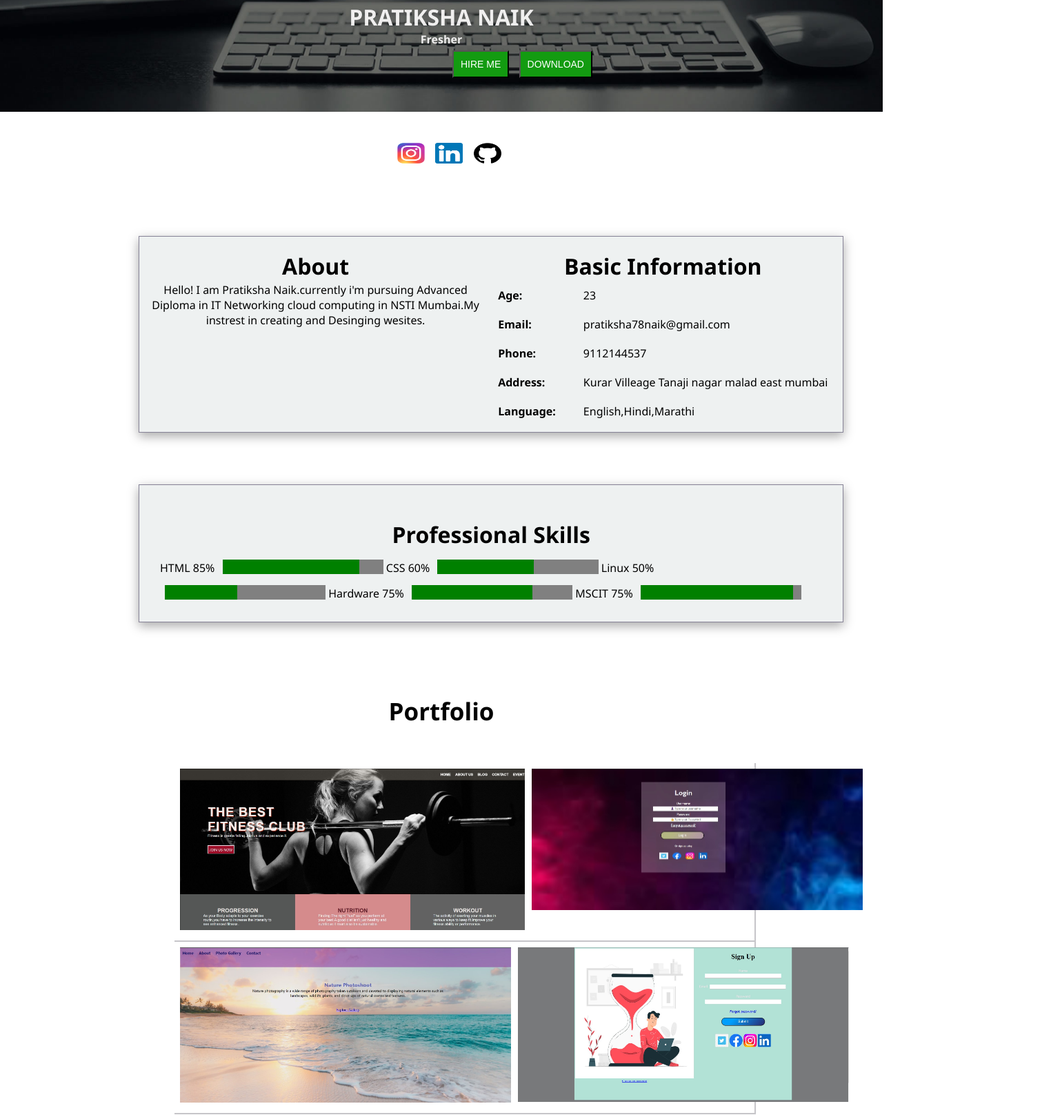
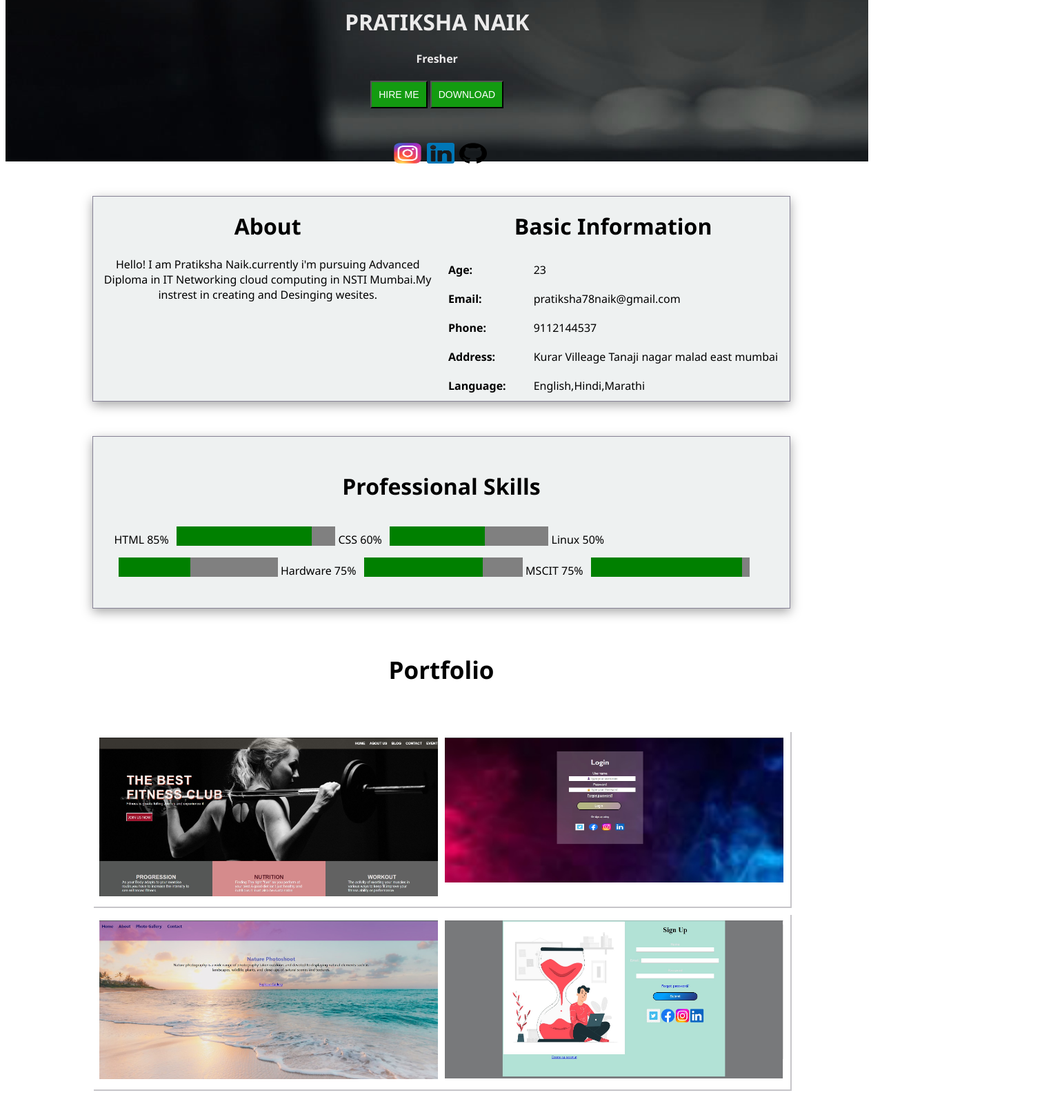
Before and after one commit to Pratiksha78Naik/Portfolio, a plain HTML site: page Portfolio/index.html in a window 1280 px wide. Shown: the part 349-1965 px from the top of the page at 69% size, 1524 px wide, since content can reach past the window. Drawn offline with Linux system fonts and the light colour scheme.

Commit message:
Add files via upload

```diff
--- a/Portfolio/Cv.css
+++ b/Portfolio/Cv.css
@@ -1,23 +1,27 @@
 *{
-    margin: 0;
-    padding: 0;
+
     box-sizing: border-box;
     font-family:'Segoe UI', Tahoma, Geneva, Verdana, sans-serif
   }
   body {
-    background-image: url(Img/hmk1.jpg);
-      padding: 1x;
-      margin: 1px;
-      height: 300px;
-      background-repeat: no-repeat;
+    /* background-image: url(Img/hmk1.jpg); */
+
+      /* height: 300px;  */
+      /* background:fixed;  */
       background-position:center;
       backdrop-filter: blur(2px);
-      background-size: 100%;
+
 
   }
+ .images{
+    background-image: url(Img/hmk1.jpg);
+    width: 99%;
+    height: 575px;
+ }
   nav{
     position: fixed;
-    width: 1523px;
+    margin: auto;
+    width: 98%;
     height: 50px;
     display: flex;
     justify-content: space-between;
@@ -66,7 +70,7 @@ h2{
 }
 .btn{
     padding: 10px;
-    margin: 5px;
+    margin: auto;
     text-transform: uppercase;
     font-family:Arial, Helvetica, sans-serif;
     background-color: rgb(19, 155, 17);
@@ -80,10 +84,11 @@ h2{
     background: transparent;
 }
 .btn1{
-    width:400px;
-    margin-left: 650px;
+    width:40%;
+    margin: auto;
 
 }
+
 .avtar{
    width: 200px;
    margin-top: 90px;
@@ -93,9 +98,9 @@ h2{
     display: flex;
     width: 80%;
     height: 95%;
-    margin-left:200px;
-    margin-top: 100px;
+    margin: auto;
     padding: 1px;
+    margin-top: 50px;
     background-color: rgba(207, 215, 216, 0.36);
     box-shadow: rgba(0, 0, 0, 0.35) 0px 5px 15px;
     border: 1px solid #868296;
@@ -122,9 +127,10 @@ th, td {
 .container2{
     padding: 30px;
     width: 80%;
-    height: 200px;
-    margin: 75px;
-    margin-left: 200px;
+    height: 250px;
+    margin: auto;
+    margin-top: 50px;
+    margin-bottom: 20px;
     background-color: rgba(207, 215, 216, 0.36);
     box-shadow: rgba(0, 0, 0, 0.35) 0px 5px 15px;
     border: 1px solid #868296;
@@ -149,9 +155,9 @@ h3{
   }
   .container3 {
     display: flex;
-    width: 66%;
-    margin-left:250px;
-    margin-top: 20px;
+    width: 80%;
+    margin: auto    ;
+    margin-top: 10px;
     padding: 1px;
     box-shadow: rgba(0, 0, 0, 0.35) 0px 5px 15px;
     box-shadow: 2px 2px #c6c5c9;
@@ -172,8 +178,8 @@ h3{
   }
   .container4{
     display: flex;
-    width: 66%;
-    margin-left:250px;
+    width: 90%;
+    margin: auto;
     padding: 1px;
     box-shadow: rgba(0, 0, 0, 0.35) 0px 5px 15px;
     box-shadow: 2px 2px #c6c5c9;
@@ -201,7 +207,7 @@ h3{
     width: 80%;
     height: 225x;
     margin: 1px;
-    margin-left: 200px;
+    margin: auto;
     margin-top: 20px;
     box-shadow: rgba(0, 0, 0, 0.35) 0px 5px 15px;
     box-shadow: 2px 2px #c6c5c9;
@@ -271,13 +277,13 @@ h3{
     width: 80%;
     height: 225x;
     margin: 1px;
-    margin-left: 200px;
+    margin: auto;
     margin-top: 20px;
     box-shadow: rgba(0, 0, 0, 0.35) 0px 5px 15px;
     box-shadow: 2px 2px #c6c5c9;
     border: groove;
 }
-.edu2{
+/* .edu2{
     display: flex;
     padding: 3px;
     width: 80%;
@@ -301,14 +307,14 @@ h3{
     box-shadow: 2px 2px #c6c5c9;
     border: groove;
 
-}
+} */
 .Doc{
     display: flex;
     padding: 3px;
     width: 80%;
     height: 200px;
     margin: 1px;
-    margin-left: 200px;
+    margin: auto;
     margin-top: 20px;
     box-shadow: rgba(0, 0, 0, 0.35) 0px 5px 15px;
     box-shadow: 2px 2px #f1f1f8;
@@ -370,9 +376,9 @@ input{
 }
 .fit{
     display: flex;
-    width: 20%;
-   justify-items: auto;
-     margin-left: 45%;
-    margin-top: 7%;
-   gap: 6%;
+    width: 10%;
+     margin: auto;
+     margin-top: 4%;
+    gap: 6%;
+    position: relative;
 }
--- a/Portfolio/index.html
+++ b/Portfolio/index.html
@@ -8,6 +8,7 @@
             <link rel="stylesheet" href="Cv.css">
             </head>
     <body>
+        <div class="images">
         <div>
         <nav>
             <h2 class="logo">Pratiksha Naik</h2>
@@ -20,12 +21,13 @@
                 <a href="#certi"><li>CERTIFICATE</li></a>
                 <a href="#icontact"><li>CONTACT</li></a>
                 </ul></nav>
+            </div>
 
         <div class="header">
             <img src="Img/profile.jfif" class="avtar">
             <h1>Pratiksha Naik</h1>
             <h4>Fresher</h4>
-            </div>
+
         <div class="btn1">
             <a href="#icontact"><button class="btn">Hire Me</button></a>
            <a href="https://drive.google.com/file/d/1hOGu2XhIQOYoMFKx_WO0b6NqRovA1Rok/view?usp=drivesdk"> <button class="btn">Download </button></a>
@@ -35,6 +37,7 @@
                 <a href="https://www.instagram.com/accounts/login/"><img src=  "Img/Instagram_logo_2016.svg.webp" width="40px"  height="30px"></a>
             <a href="https://www.linkedin.com/"><img src="Img/linkedin.png" width="40px"  height="30px"></a>
             <a href="https://github.com/login"><img src="Img/git.png" width="40px"  height="30px"></a>
+            </div>
             </div>
             <!--basic info-->
         <div class="container">
@@ -89,17 +92,18 @@
                 <div class="container3" id="portfolio">
                     <div class="row">
                         <div class="column">
-                        <img src="img/Fitnessclub.jpg" style="width: 500px;"></div>
+                        <img src="Img/Fitnessclub.jpg" style="width:100%;"></div>
                         <div class="column">
-                        <img src="Img/port.jpg" style="width: 480px;"></div>
+                        <img src="Img/port.jpg" style="width: 100%;"></div>
                     </div>
                     </div>
-                    <div class="container4">
+
+                    <div class="container3">
                     <div class="row2">
                         <div class="column2">
-                            <img src="Img/nature .jpg" style="width: 480px;"></div>
+                            <img src="Img/nature .jpg" style="width: 100%;"></div>
                             <div class="column2">
-                                <img src="Img/signup.jpg" style="width: 480px;"></div>
+                                <img src="Img/signup.jpg" style="width: 100%;"></div>
                         </div>
                         </div>
 
@@ -122,14 +126,14 @@
                         <div class="sec2"><p class="p2">Advanced Diploma in IT Networking and cloud Computing </p>
                     </div>
                     </div>
-                    <div class="edu2">
+                    <div class="edu1">
                         <div class="sec1"><p class="p1">2017-2018</p>
                             <p class="p1">Industrial Training institute</p>
                             </div>
                         <div class="sec2"><p class="p2">Computer Operator And Programmimg Assistant </p>
                     </div>
                 </div>
-                <div class="edu3">
+                <div class="edu1">
                     <div class="sec1"><p class="p1">2015</p>
                         <p class="p1">SSC</p>
                         </div>
```
